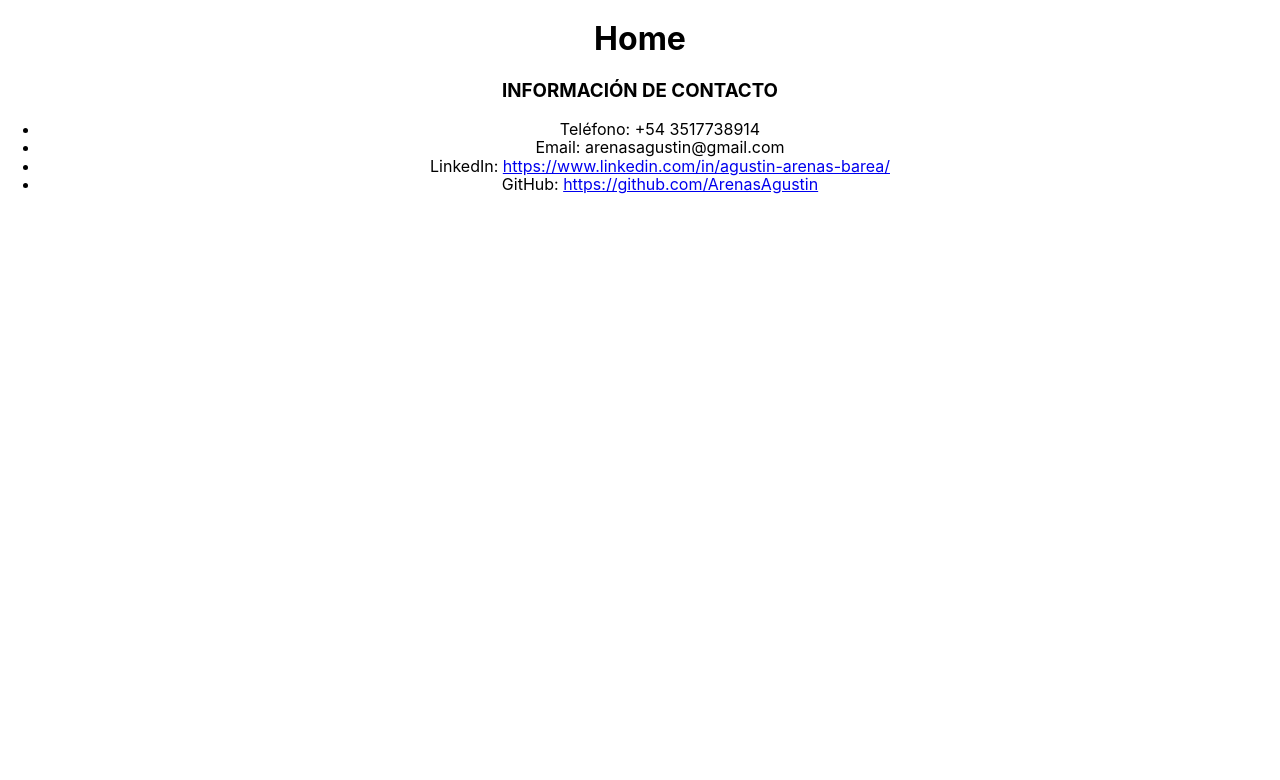
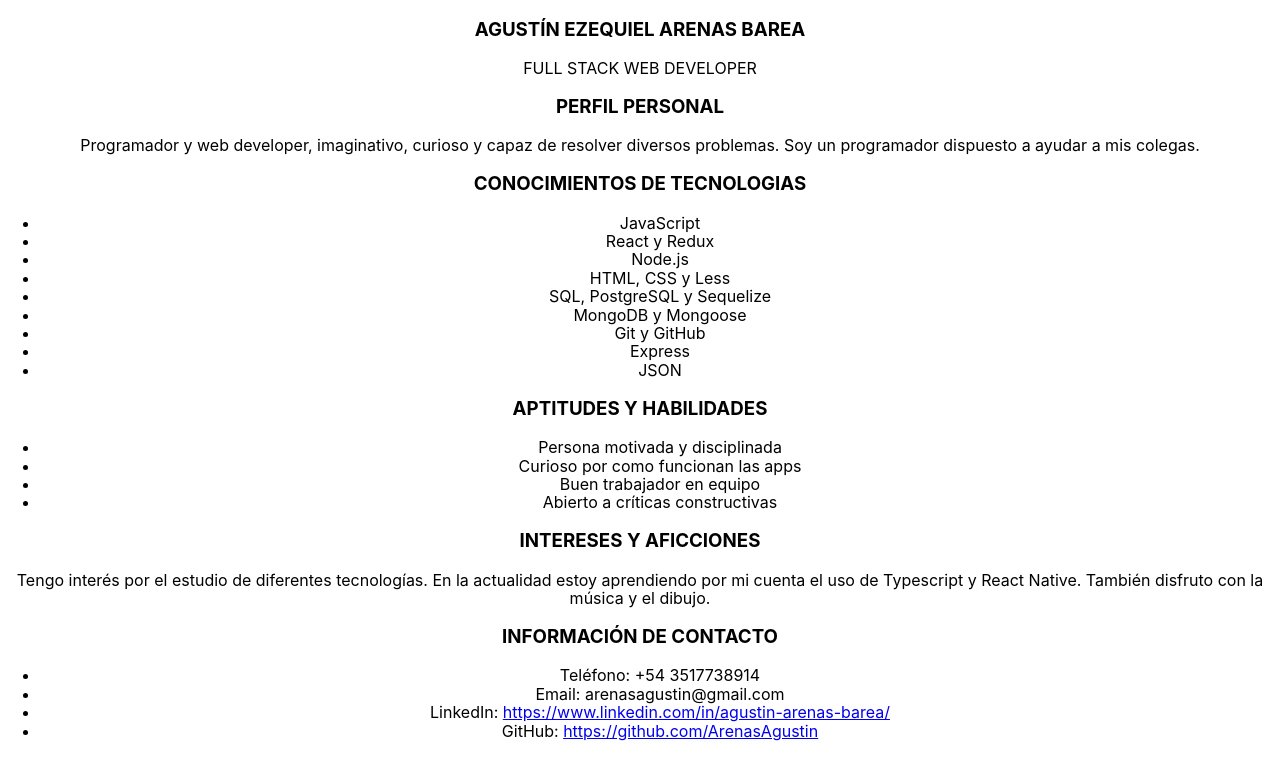
Before and after one commit to ArenasAgustin/Cv2.0, a React (Create React App) app: page / in a window 1280 px wide. Shown: the top 780 px of the page. Built offline with nearby package versions, Linux system fonts and the light colour scheme.

Commit message:
arreglos y seccion

```diff
--- a/src/components/AptitudesHabilidades/AptitudesHabilidades.tsx
+++ b/src/components/AptitudesHabilidades/AptitudesHabilidades.tsx
@@ -1,4 +1,4 @@
-import * as React from "react";
+import React from "react";
 import { TECNOLOGIAS } from "../../data/data";
 
 export default function AptHab() {
--- a/src/components/HLaboral/HLaboral.tsx
+++ b/src/components/HLaboral/HLaboral.tsx
@@ -14,7 +14,7 @@ export default function IHLaboral() {
               <h4>{item.subtitle}</h4>
               <ul>
                 {item.description.map((item, index) => {
-                    return <li key={index}>{item}</li>;
+                  return <li key={index}>{item}</li>;
                 })}
               </ul>
             </div>
--- a/src/components/Intereses/Intereses.tsx
+++ b/src/components/Intereses/Intereses.tsx
@@ -1,5 +1,5 @@
-import * as React from "react";
-import { INTERESES } from '../../data/data';
+import React from "react";
+import { INTERESES } from "../../data/data";
 
 export default function Intereses() {
   return (
--- a/src/components/Perfil/Perfil.tsx
+++ b/src/components/Perfil/Perfil.tsx
@@ -1,5 +1,5 @@
-import * as React from "react";
-import { INTRODUCCION } from '../../data/data';
+import React from "react";
+import { INTRODUCCION } from "../../data/data";
 
 export default function Perfil() {
   return (
--- a/src/components/PerfilPersonal/PerfilPersonal..tsx
+++ b/src/components/PerfilPersonal/PerfilPersonal..tsx
@@ -1,5 +1,5 @@
-import * as React from "react";
-import { PERFIL } from '../../data/data';
+import React from "react";
+import { PERFIL } from "../../data/data";
 
 export default function PerfilPersonal() {
   return (
--- /dev/null
+++ b/src/components/SeccionPersonal/SeccionPersonal.tsx
@@ -0,0 +1,39 @@
+import React from "react";
+import PerfilPersonal from "../PerfilPersonal/PerfilPersonal.";
+import Perfil from "../Perfil/Perfil";
+import AptitudesHAbilidades from "../AptitudesHabilidades/AptitudesHabilidades";
+import Tecnologias from "../Tecnologias/Tecnologias";
+import Intereses from "../Intereses/Intereses";
+import Contacto from "../Contacto/Contacto";
+
+export default function SeccionPersonal() {
+  return (
+    <div>
+      <div>
+        <Perfil />
+      </div>
+
+      <div></div>
+
+      <div>
+        <PerfilPersonal />
+      </div>
+
+      <div>
+        <AptitudesHAbilidades />
+      </div>
+
+      <div>
+        <Tecnologias />
+      </div>
+
+      <div>
+        <Intereses />
+      </div>
+
+      <div>
+        <Contacto />
+      </div>
+    </div>
+  );
+}
--- a/src/components/Tecnologias/Tecnologias.tsx
+++ b/src/components/Tecnologias/Tecnologias.tsx
@@ -1,4 +1,4 @@
-import * as React from "react";
+import React from "react";
 import { APTITUDES_HABILIDADES } from "../../data/data";
 
 export default function Tecnologias() {
--- a/src/pages/Home/Home.tsx
+++ b/src/pages/Home/Home.tsx
@@ -1,10 +1,11 @@
-import Contacto from "../../components/Contacto/Contacto";
+import SeccionPersonal from "../../components/SeccionPersonal/SeccionPersonal";
 
 export default function Home() {
   return (
     <div>
-      <h1>Home</h1>
-      <Contacto />
+      <div>
+        <SeccionPersonal />
+      </div>
     </div>
   );
 }
```
Also changed, not shown: src/components/Contacto/Contacto.tsx (+7 -3 lines), src/interface/interface.tsx (indentation only).
